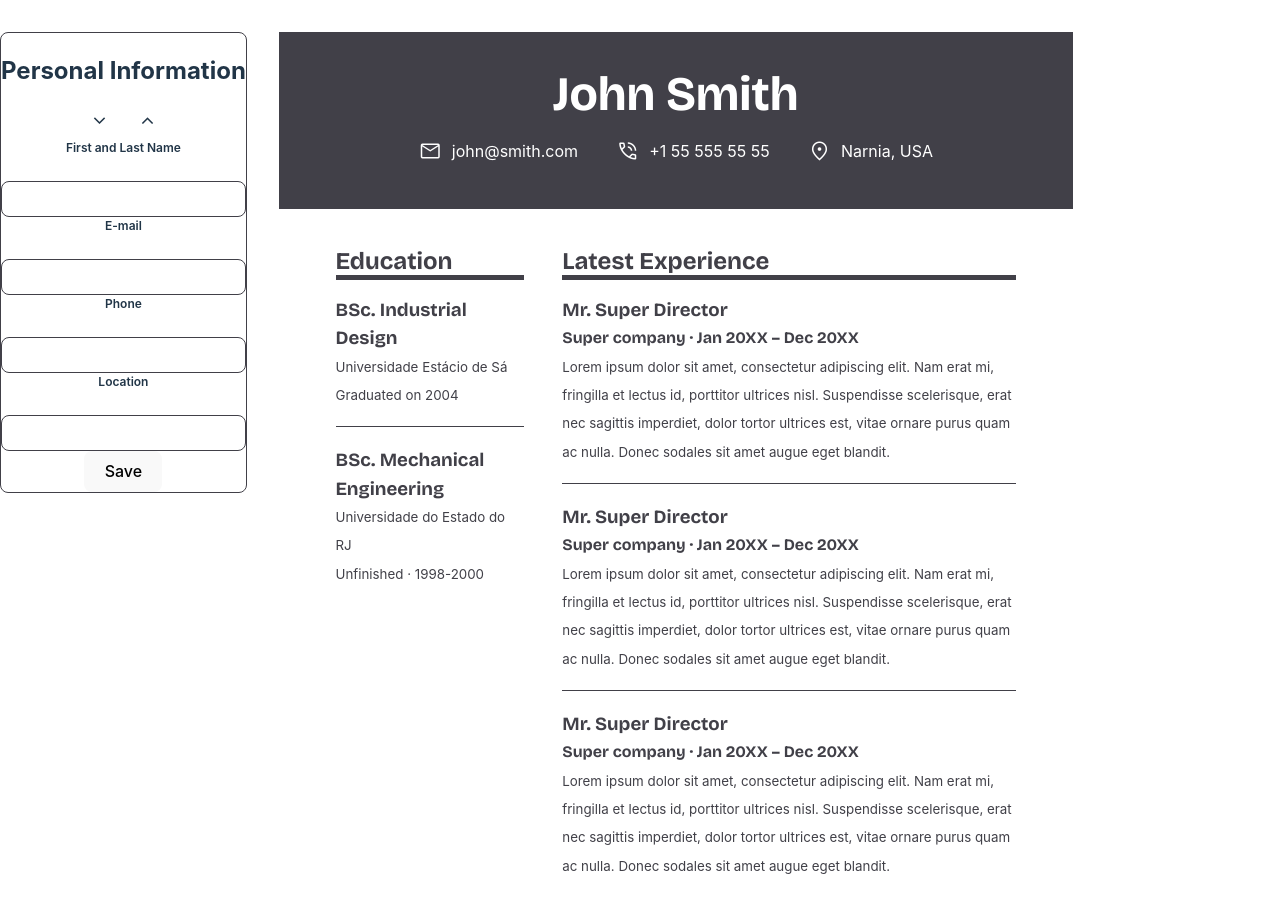
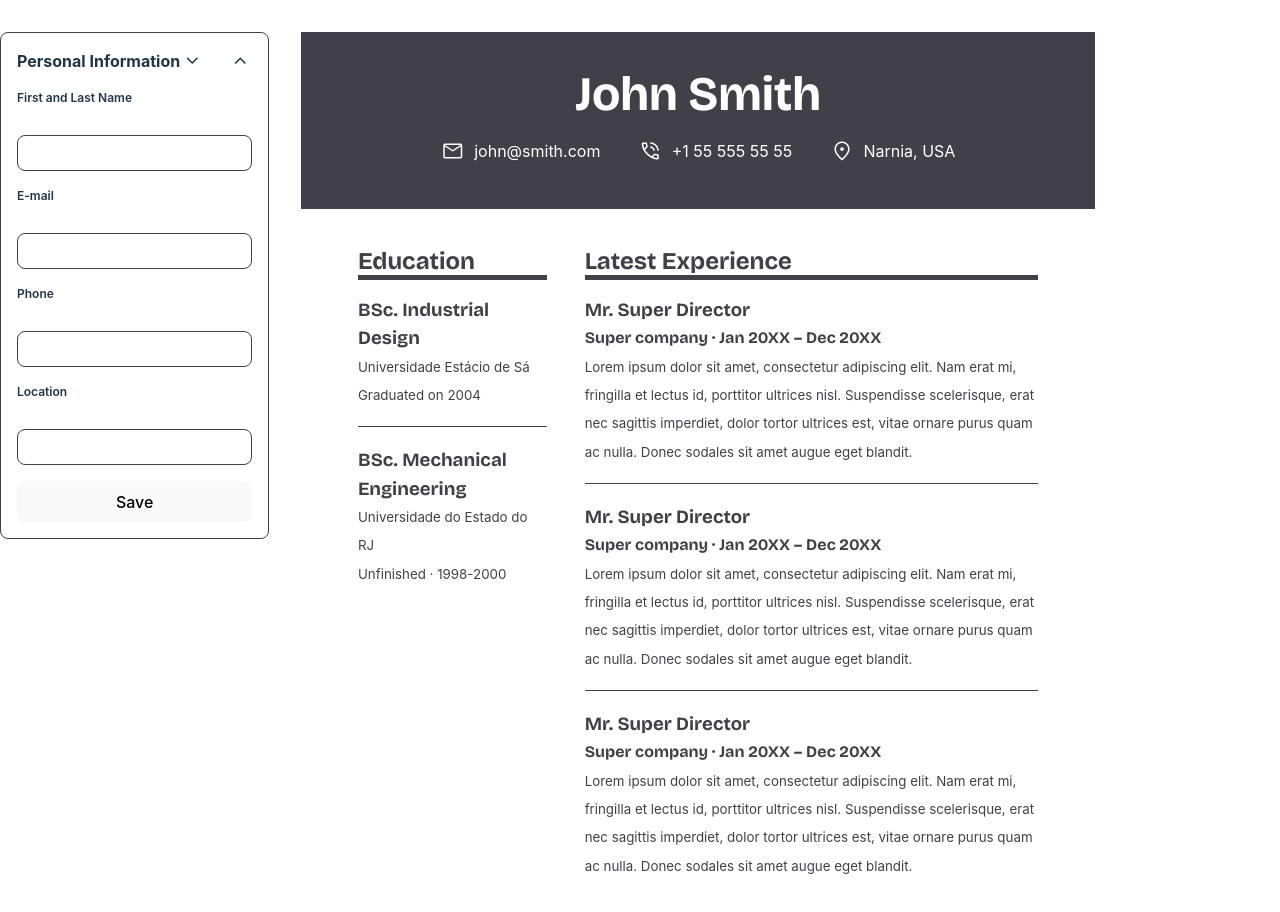
Before and after one commit to brunosra/top-cv-builder, a React (Vite) app: page / in a window 1280 px wide. Shown: the top 912 px of the page. Built offline with nearby package versions, Linux system fonts and the light colour scheme.

Commit message:
Add CardField styles

```diff
--- a/src/components/CardFields.css
+++ b/src/components/CardFields.css
@@ -1,4 +1,25 @@
 .card {
   border: 1px solid #414048;
   border-radius: 0.5rem;
+  padding: 1rem;
+  width: 100%;
+  box-sizing: border-box;
+  text-align: left;
 }
+
+.card .header {
+  display: flex;
+  align-items: center;
+  margin-bottom: 1rem;
+}
+
+.card .header h2 {
+  font-size: 1rem;
+  margin: 0;
+}
+
+.card .body form {
+  display: flex;
+  flex-direction: column;
+  gap: 1rem;
+}
--- a/src/components/TextField.css
+++ b/src/components/TextField.css
@@ -7,6 +7,7 @@
 .fieldGroup label {
   font-size: 0.75rem;
   font-weight: 600;
+  margin-bottom: 0.25rem;
 }
 .fieldGroup input {
   font-size: 1rem;
```
